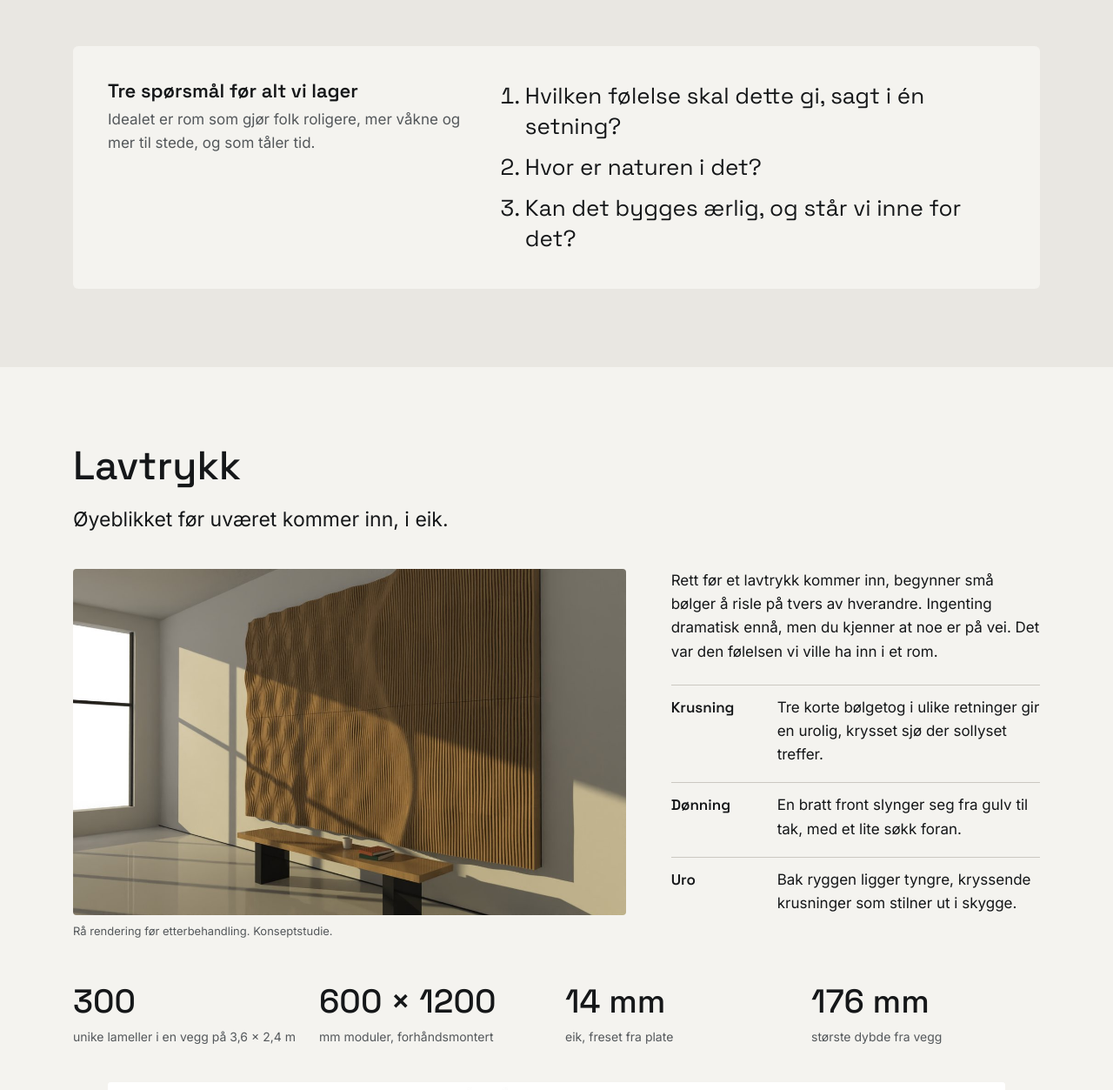
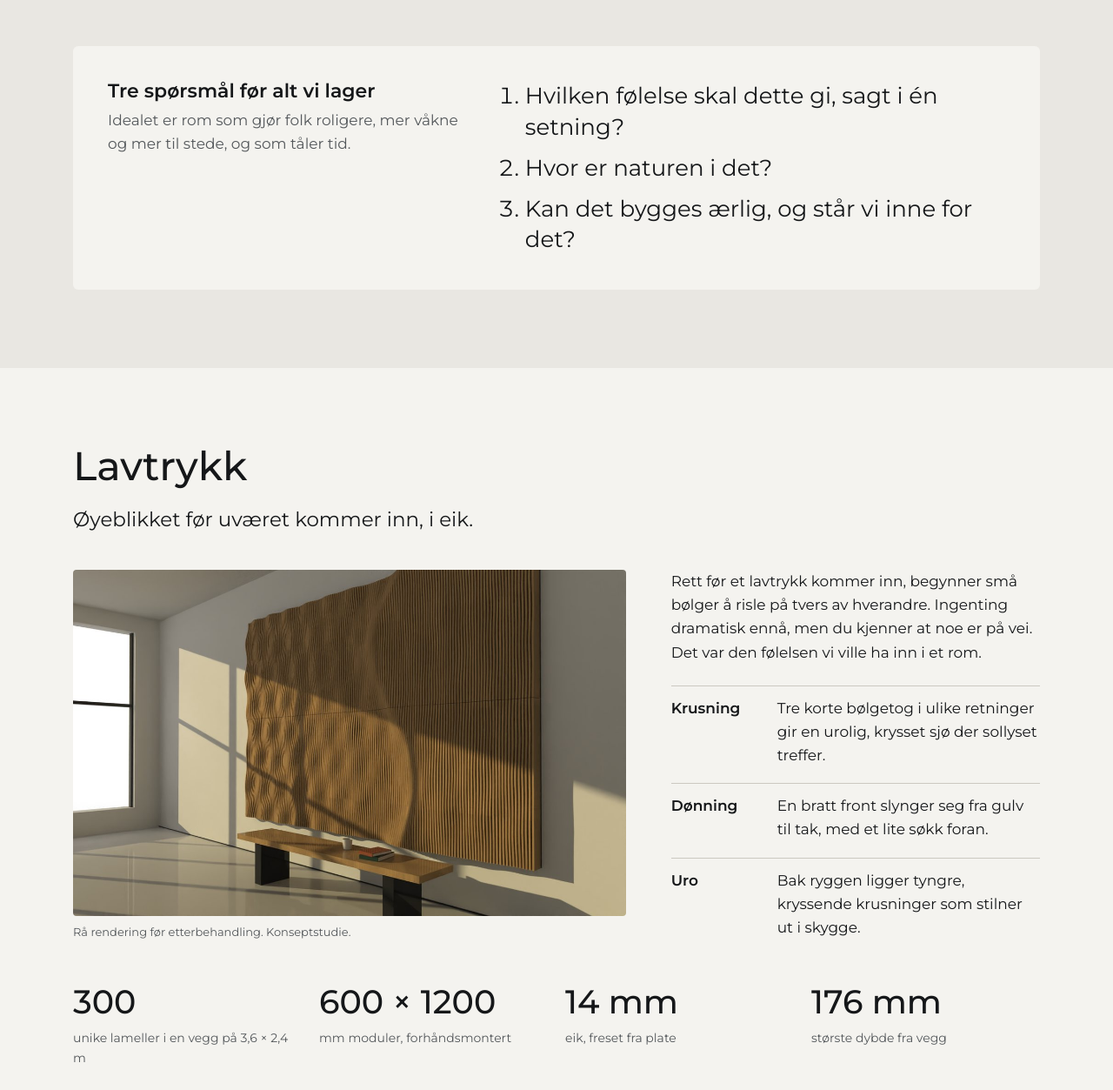
Before and after one commit to kaareclaesson-glitch/romers.no, a plain HTML site: page tekno/index.html in a window 1280 px wide. Shown: the part 1204-2457 px from the top of the page at 87% size. Drawn offline with Linux system fonts and the light colour scheme; animation ran at ten frames a second.

Commit message:
Tekno: bruk Montserrat som resten av romers.no
Tekno er en del av Rømers så lenge det ligger som underside.

Co-Authored-By: Claude Opus 5.5 <noreply@anthropic.com>
Claude-Session: https://claude.ai/code/session_01M7hP4Jqk2SebCupGJmVD95

```diff
--- a/tekno/index.html
+++ b/tekno/index.html
@@ -7,27 +7,28 @@
 <link rel="canonical" href="https://romers.no/tekno/">
 <meta name="description" content="Tekno er designstudioet i Rømers: biofile opplevelsesrom der følelsen kommer før formen. Lavtrykk, relieffvegg i eik.">
 <link rel="preconnect" href="https://fonts.googleapis.com">
-<link href="https://fonts.googleapis.com/css2?family=Inter:wght@400;500;600&family=Space+Grotesk:wght@400;500;600&display=swap" rel="stylesheet">
+<link href="https://fonts.googleapis.com/css2?family=Montserrat:wght@300;400;500;600;700&display=swap" rel="stylesheet">
 <style>
-/* VOICE: stille, presis, arkitektkontor – idéer først, verktøy sist
+/* TYPE: Montserrat, samme skrift som romers.no – Tekno er en del av Rømers så lenge det ligger her (valgt 26.11.2026).
+   VOICE: stille, presis, arkitektkontor – idéer først, verktøy sist
    IDEA: en arkitekts skissebok fra kysten – én fortelling per oppslag
    PICTURE: Lavtrykk-veggen i lavt sidelys fyller første skjerm
-   COLOUR and TYPE: steingrå, eik og skiferblått hav; Space Grotesk + Inter
+   COLOUR and TYPE: steingrå, eik og skiferblått hav; Montserrat som på romers.no
    LAYOUT: fullbredde bilde, smale tekstspalter, bånd som går helt ut */
 :root{color-scheme:light dark;--bg:light-dark(#E9E7E2,#121416);--paper:light-dark(#F4F3EF,#1A1D20);--ink:light-dark(#151719,#ECEAE5);--muted:light-dark(#54585B,#A6A8A7);--sea:light-dark(#2D5563,#8CB3C1);--oak:#C49B68}
 :root{--line:light-dark(#CBC8C1,#303437)}
 :root[data-theme=light]{color-scheme:light}:root[data-theme=dark]{color-scheme:dark}
 *{box-sizing:border-box;min-width:0}
 html{scroll-padding-top:72px}
-body{margin:0;background:var(--bg);color:var(--ink);font:17px/1.6 Inter,system-ui,sans-serif;overflow-x:clip}
+body{margin:0;background:var(--bg);color:var(--ink);font:17px/1.6 'Montserrat',Arial,sans-serif;overflow-x:clip}
 a{color:var(--sea);text-underline-offset:3px}
-h1,h2,h3{font-family:'Space Grotesk',sans-serif;font-weight:500;line-height:1.05;text-wrap:balance;margin:0}
+h1,h2,h3{font-family:'Montserrat',Arial,sans-serif;font-weight:500;line-height:1.05;text-wrap:balance;margin:0}
 h2{font-size:clamp(30px,4vw,46px)}h3{font-size:22px;font-weight:600}
 .wrap{max-width:1240px;margin:0 auto;padding:0 max(5vw,16px)}
 .band{padding:clamp(48px,7vw,104px) 0}
 nav{position:sticky;top:0;z-index:5;background:color-mix(in srgb,var(--bg) 88%,transparent);backdrop-filter:blur(8px);border-bottom:1px solid var(--line)}
 nav .wrap{display:flex;align-items:center;justify-content:space-between;gap:16px;min-height:60px;flex-wrap:wrap}
-.logo{font-family:'Space Grotesk',sans-serif;font-weight:600;font-size:20px;letter-spacing:.02em;color:var(--ink);text-decoration:none}
+.logo{font-family:'Montserrat',Arial,sans-serif;font-weight:600;font-size:20px;letter-spacing:.02em;color:var(--ink);text-decoration:none}
 .links{display:flex;gap:4px;flex-wrap:wrap}
 .links a{color:var(--ink);text-decoration:none;font-size:15px;padding:10px 12px;border-radius:4px;min-height:44px;display:inline-flex;align-items:center}
 .links a:hover{background:var(--paper)}
@@ -43,17 +44,17 @@ nav .wrap{display:flex;align-items:center;justify-content:space-between;gap:16px
 .values div{border-top:2px solid var(--ink);padding-top:14px}
 .values p{margin:8px 0 0;color:var(--muted);font-size:15px}
 .ask{margin-top:56px;display:grid;grid-template-columns:minmax(0,1fr) minmax(0,1.4fr);gap:32px;align-items:start;background:var(--paper);padding:clamp(24px,4vw,40px);border-radius:6px}
-.ask ol{margin:0;padding-left:1.2em;font-family:'Space Grotesk',sans-serif;font-size:clamp(20px,2.2vw,26px);line-height:1.35}
+.ask ol{margin:0;padding-left:1.2em;font-family:'Montserrat',Arial,sans-serif;font-size:clamp(20px,2.2vw,26px);line-height:1.35}
 .ask li+li{margin-top:12px}
 .case{display:grid;grid-template-columns:minmax(0,1.5fr) minmax(0,1fr);gap:clamp(24px,4vw,56px);align-items:start;margin-top:40px}
 .case figure{margin:0}.case img{width:100%;display:block;border-radius:4px}
 figcaption{font-size:13px;color:var(--muted);margin-top:8px}
 .steps{list-style:none;margin:24px 0 0;padding:0;display:grid;gap:18px}
 .steps li{display:grid;grid-template-columns:110px minmax(0,1fr);gap:12px;border-top:1px solid var(--line);padding-top:12px}
-.steps b{font-family:'Space Grotesk',sans-serif;font-weight:600}
+.steps b{font-family:'Montserrat',Arial,sans-serif;font-weight:600}
 .facts{display:grid;grid-template-columns:repeat(4,minmax(0,1fr));gap:20px;margin-top:40px}
 .facts div{font-size:14px;color:var(--muted)}
-.facts strong{display:block;font-family:'Space Grotesk',sans-serif;font-weight:500;font-size:clamp(26px,3vw,38px);color:var(--ink);white-space:nowrap}
+.facts strong{display:block;font-family:'Montserrat',Arial,sans-serif;font-weight:500;font-size:clamp(26px,3vw,38px);color:var(--ink);white-space:nowrap}
 .wide{margin-top:40px}.wide img{width:100%;display:block;background:#fff;border-radius:4px}
 .dark{background:#2D5563;color:#F1F4F5}
 :root[data-theme=dark] .dark,.dark{--muted:#CFDDE2}
@@ -68,7 +69,7 @@ figcaption{font-size:13px;color:var(--muted);margin-top:8px}
 .tool p{margin:0;color:var(--muted)}
 .tag{font-size:13px;color:var(--muted)}
 .about{display:grid;grid-template-columns:minmax(0,1fr) minmax(0,1fr);gap:40px;align-items:start}
-.contact{font-family:'Space Grotesk',sans-serif;font-size:clamp(22px,2.6vw,30px);line-height:1.4}
+.contact{font-family:'Montserrat',Arial,sans-serif;font-size:clamp(22px,2.6vw,30px);line-height:1.4}
 .contact a{color:var(--ink)}
 footer{border-top:1px solid var(--line);padding:28px 0;color:var(--muted);font-size:14px}
 :focus-visible{outline:2px solid var(--sea);outline-offset:2px}
```
Also changed, not shown: tekno/konfigurator/index.html (+8 -7 lines).
